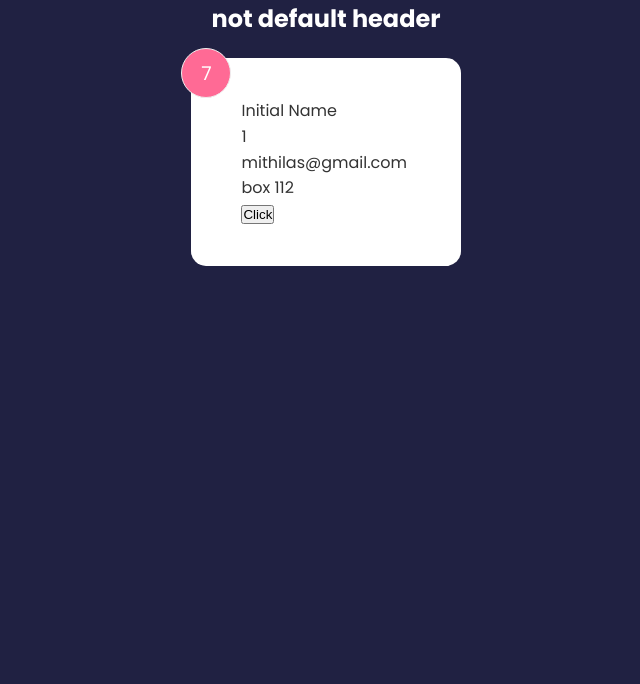
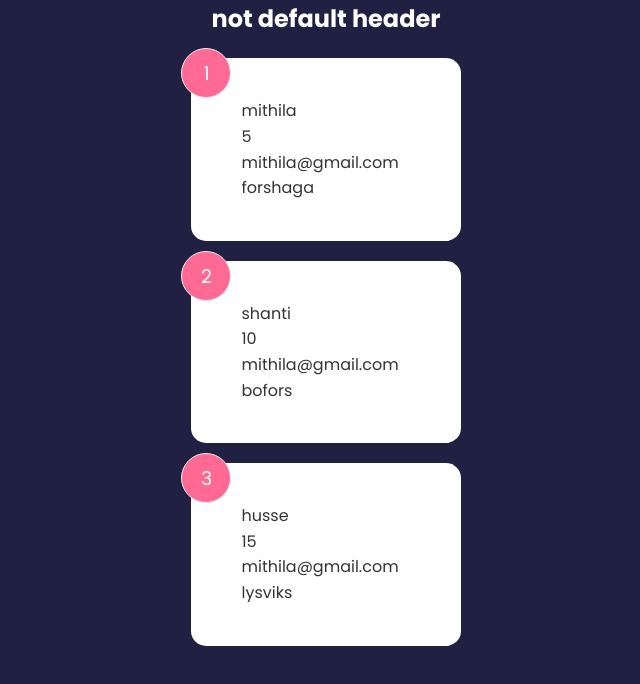
Before and after one commit to Mithila91/recruitment-application, a React (Create React App) app: page / in a window 1280 px wide. Shown: the top 684 px of the page, without its empty margins (314-954 px from the left). Built offline with nearby package versions, Linux system fonts and the light colour scheme.

Commit message:
[WIP]created reusable card comoponent

```diff
--- a/src/App.js
+++ b/src/App.js
@@ -1,11 +1,14 @@
+import { useState } from 'react'
 import Header from './components/Header'
-import FeedBackItem from './components/FeedBackItem'
+import FeedBackList from './components/FeedBackList'
+import FeedBackData from './data/dummyData'
 
 function App() {
+  const [feedback, setFeedback] = useState(FeedBackData)
   return (
     <>
       <Header text="not default header" />
-      <FeedBackItem />
+      <FeedBackList feedback={feedback} />
     </>
   )
 }
--- a/src/components/FeedBackItem.jsx
+++ b/src/components/FeedBackItem.jsx
@@ -1,26 +1,13 @@
-import { useState } from 'react'
+import Card from './shared/Card'
 
-export default function FeedBackItem() {
-  const [rating, setRating] = useState(7)
-  const [name, setName] = useState('Initial Name')
-  const [age, setAge] = useState(1)
-  const [email, setEmail] = useState('mithilas@gmail.com')
-  const [address, setAddress] = useState('box 112')
-
-  const handleClick = (e) => {
-    setRating((prev) => {
-      return 1
-    })
-  }
-
+export default function FeedBackItem({ item }) {
   return (
-    <div className="card">
-      <div className="num-display">{rating}</div>
-      <div className="text-display">{name}</div>
-      <div className="text-display">{age}</div>
-      <div className="text-display">{email}</div>
-      <div className="text-display">{address}</div>
-      <button onClick={handleClick}>Click</button>
-    </div>
+    <Card>
+      <div className="num-display">{item.id}</div>
+      <div className="text-display">{item.name}</div>
+      <div className="text-display">{item.age}</div>
+      <div className="text-display">{item.email}</div>
+      <div className="text-display">{item.address}</div>
+    </Card>
   )
 }
--- /dev/null
+++ b/src/components/FeedBackList.jsx
@@ -0,0 +1,15 @@
+import FeedBackItem from './FeedBackItem'
+
+export default function FeedBackList({ feedback }) {
+  if (!feedback || feedback.length === 0) {
+    return <p>No data</p>
+  }
+
+  return (
+    <div className="feedback-list">
+      {feedback.map((item) => (
+        <FeedBackItem key={item.id} item={item} />
+      ))}
+    </div>
+  )
+}
--- /dev/null
+++ b/src/components/shared/Card.jsx
@@ -0,0 +1,5 @@
+import { Children } from 'react'
+
+export default function Card({ children }) {
+  return <div className="card">{children}</div>
+}
--- /dev/null
+++ b/src/data/dummyData.js
@@ -0,0 +1,25 @@
+const FeedBackData = [
+  {
+    id: 1,
+    name: 'mithila',
+    age: 5,
+    email: 'mithila@gmail.com',
+    address: 'forshaga',
+  },
+  {
+    id: 2,
+    name: 'shanti',
+    age: 10,
+    email: 'mithila@gmail.com',
+    address: 'bofors',
+  },
+  {
+    id: 3,
+    name: 'husse',
+    age: 15,
+    email: 'mithila@gmail.com',
+    address: 'lysviks',
+  },
+]
+
+export default FeedBackData
```
